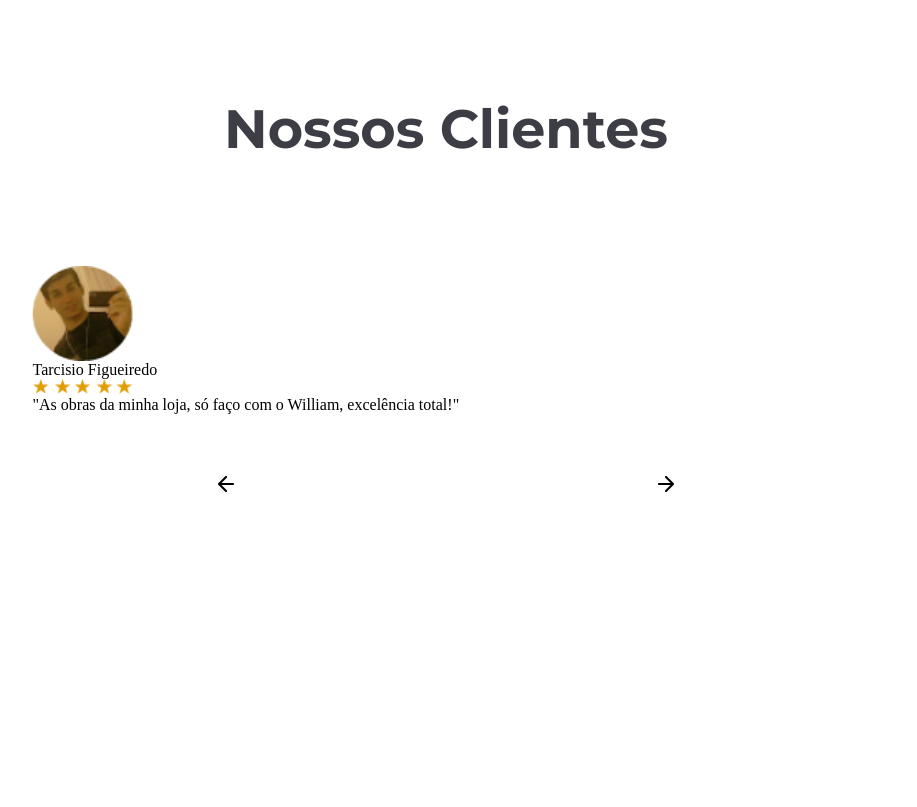
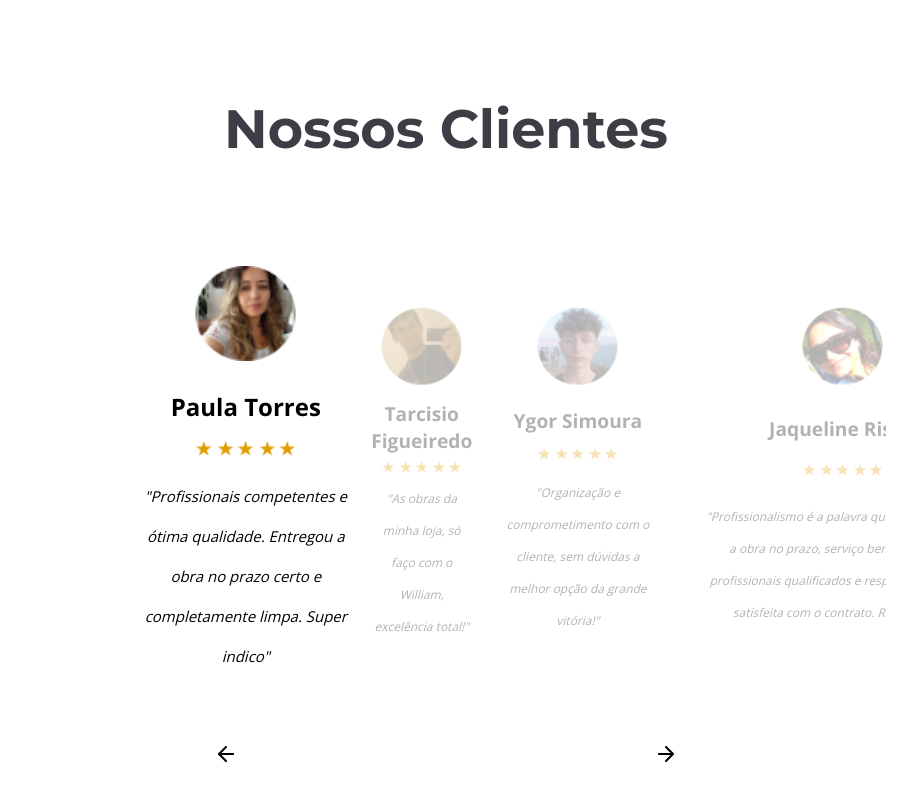
Before and after one commit to Ygorsimoura/Uliana_engenharia, a plain HTML site: page index.html in a window 1280 px wide. Shown: the part 2702-3509 px from the top of the page, without its empty margins (194-1111 px from the left). Drawn offline with nearby package versions, Linux system fonts and the light colour scheme.

Commit message:
Adicionado mais cliente e ajustes no slide

```diff
--- a/css/clientes.css
+++ b/css/clientes.css
@@ -12,8 +12,31 @@
   text-align: center;
 }
 
-.clientes img {
+.img-cliente {
   width: 100px;
+  padding-bottom: 20px;
+}
+
+.img-estrelas {
+  padding-top: 10px;
+  padding-bottom: 10px;
+  width: 100px;
+}
+
+.clientes span {
+  font-family: "Open Sans", sans-serif;
+  font-size: 24px;
+  font-weight: 700;
+  text-align: center;
+}
+
+.clientes p {
+  font-family: "Open Sans", sans-serif;
+  font-size: 15px;
+  font-style: italic;
+  font-weight: 400;
+  line-height: 40px;
+  text-align: center;
 }
 
 .slide-wrapper {
@@ -29,12 +52,10 @@
 }
 
 .slide li {
-  flex-shrink: 0;
-  margin: 0 20px;
-  align-self: center;
-
-  overflow: hidden;
-  opacity: 0;
+  display: grid;
+  justify-items: center;
+  margin: 0 auto;
+  opacity: 0.3;
   transform: scale(0.8);
   transition: 0.4s;
 }
@@ -42,28 +63,6 @@
 .slide li.ativo {
   opacity: 1;
   transform: scale(1);
-}
-
-[data-control="slide"] {
-  display: flex;
-  justify-content: center;
-  margin-top: 20px;
-}
-
-[data-control="slide"] li a {
-  display: block;
-  width: 12px;
-  height: 12px;
-  background: #fb5;
-  border-radius: 50%;
-  overflow: hidden;
-  text-indent: -999px;
-  margin: 5px;
-}
-
-[data-control="slide"] li.ativo a,
-[data-control="slide"] li a:hover {
-  background: #e54;
 }
 
 .arrow-nav {
--- a/index.html
+++ b/index.html
@@ -160,19 +160,28 @@
     <div class="slide-wrapper">
       <ul class="slide">
         <li>
-          <img src="assets/Ellipse 1.png" alt="">
+          <img class="img-cliente" src="assets/Ellipse 2.png" alt="">
+          <span>Paula Torres</span>
+          <img class="img-estrelas" src="./assets/Group 4 (4).png" alt="">
+          <p>"Profissionais competentes e ótima qualidade. Entregou a obra no prazo certo e completamente limpa. Super indico"</p>
+        </li>
+        <li>
+          <img class="img-cliente" src="assets/Ellipse 1.png" alt="">
           <span>Tarcisio Figueiredo</span>
-          <img src="./assets/Group 4 (4).png" alt="">
+          <img class="img-estrelas" src="./assets/Group 4 (4).png" alt="">
           <p>"As obras da minha loja, só faço com o William, excelência total!"</p>
         </li>
         <li>
-          <img src="assets/Ellipse 2.png" alt="">
+          <img class="img-cliente" src="assets/elipse 3.png" alt="">
+          <span>Ygor Simoura</span>
+          <img class="img-estrelas" src="./assets/Group 4 (4).png" alt="">
+          <p>"Organização e comprometimento com o cliente, sem dúvidas a melhor opção da grande vitória!"</p>
         </li>
         <li>
-          <img src="assets/elipse 3.png" alt="">
-        </li>
-        <li>
-          <img src="assets/Ellipse 4.png" alt="">
+          <img class="img-cliente" src="assets/Ellipse 4.png" alt="">
+          <span>Jaqueline Risan</span>
+          <img class="img-estrelas" src="./assets/Group 4 (4).png" alt="">
+          <p>"Profissionalismo é a palavra que define. Entrega a obra no prazo, serviço bem executado, profissionais qualificados e responsáveis. Muito satisfeita com o contrato. Recomendo!"</p>
         </li>
       </ul>
     </div>
```
